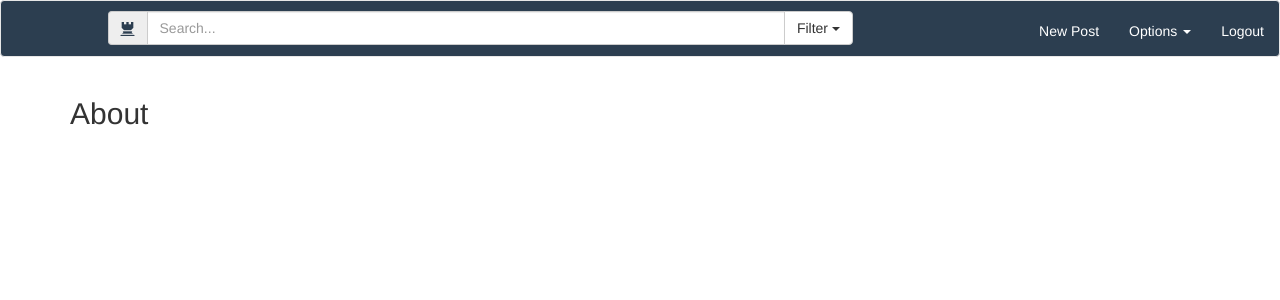
After one commit to dukeayers/cs399_SocialMedia, a Django app: page /about/ in a window 1280 px wide. The commit adds this page. Shown: the top 300 px of the page. Run offline with Django 3.2, Linux system fonts and the light colour scheme; parts of the project's set-up code (start-up, migrations or seed data) failed here and were passed over; some libraries are stand-ins or nearby versions.

Commit message:
added about page
it's blank. Also, made it so the navbar only says welcome if you're
logged in.

```diff
--- a/social/social/urls.py
+++ b/social/social/urls.py
@@ -1,6 +1,6 @@
 from django.conf.urls import patterns, include, url
 from django.contrib import admin
-from views import splash, dashboard, logout_view, new_post, signup
+from views import *
 urlpatterns = patterns('',
     # Examples:
     # url(r'^$', 'social.views.home', name='home'),
@@ -10,5 +10,6 @@ urlpatterns = patterns('',
     url(r'^logout/', logout_view),
 	url(r'^new/', new_post),
 	url(r'^signup/', signup),
+	url(r'^about/', about),
     url(r'^admin/', include(admin.site.urls)),
 )
--- /dev/null
+++ b/social/templates/about.html
@@ -0,0 +1,7 @@
+{%  extends "base.html" %}
+{% block page_style %}
+
+{% endblock %}
+{% block content %}
+	<h2> About </h2>
+{% endblock %}
--- a/social/templates/base.html
+++ b/social/templates/base.html
@@ -37,8 +37,13 @@
     <!-- Collect the nav links, forms, and other content for toggling -->
 
       <ul class="nav navbar-nav pull-right" >
-          <li><a style="cursor:default; color:white; padding-top:20px !important;">Welcome, {{ currentUser}}!</a></li>
-          <li><a href="/new" style="color:white !important; padding-top:20px !important;">New Post</a></li>
+          <li><a style="cursor:default; color:white; padding-top:20px !important;">
+		  {% if currentUser != '' %}
+			Welcome, {{ currentUser}}!
+		  {%endif%}
+		  </a></li>
+
+		  <li><a href="/new" style="color:white !important; padding-top:20px !important;">New Post</a></li>
 		  <li class="dropdown">
           <a href="#" class="dropdown-toggle" id="navItemA" data-toggle="dropdown" role="button" aria-expanded="false" style="background:#2c3e50 !important;color:white !important; padding-top:20px !important;">Options <span class="caret"></span></a>
           <ul class="dropdown-menu" role="menu">
--- a/social/views.py
+++ b/social/views.py
@@ -47,4 +47,7 @@ def logout_view(request):
     return HttpResponseRedirect('/')
 
 def signup(request):
-       return HttpResponseRedirect('/')
+    return HttpResponseRedirect('/')
+
+def about(request):
+    return render(request, "about.html", {'currentUser': request.user.username})
```
